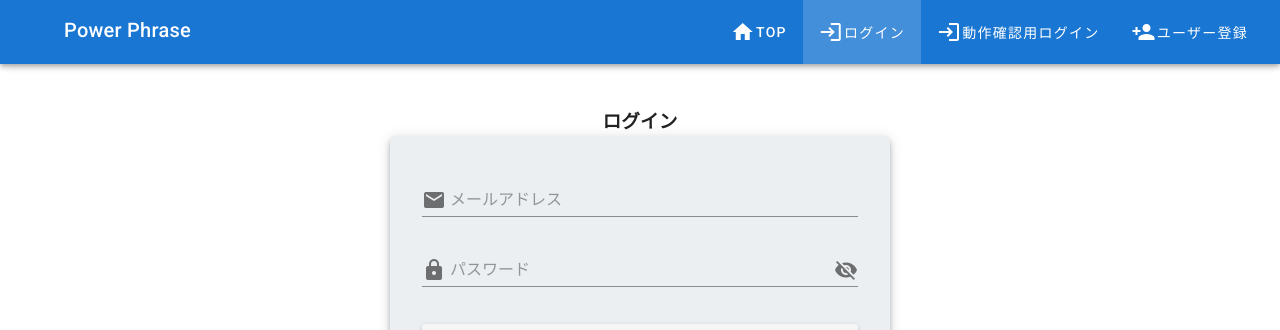
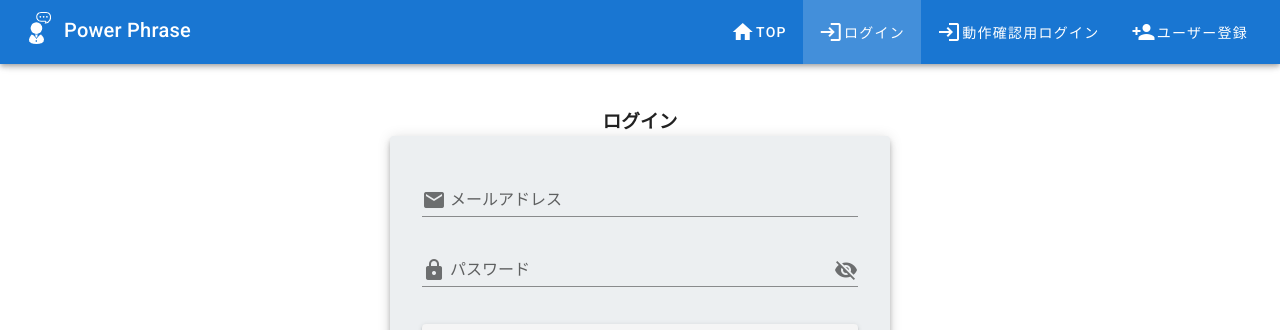
Before and after one commit to k-kazuya0926/power-phrase2-front, a Vue app: page /login in a window 1280 px wide. Shown: the top 330 px of the page. Built offline with nearby package versions, Linux system fonts and the light colour scheme; no server answers.

Commit message:
項目説明変更

```diff
--- a/src/views/CreateOrUpdatePostPage.vue
+++ b/src/views/CreateOrUpdatePostPage.vue
@@ -77,7 +77,7 @@
                           rows="10"
                           :error-messages="errors"
                           v-model="detail"
-                          :counter="200"
+                          :counter="500"
                           hint="500文字以下"
                           persistent-hint
                         ></v-textarea>
@@ -95,8 +95,8 @@
                           v-model="movieUrl"
                           :counter="100"
                           :error-messages="errors"
-                          placeholder="例）https://www.youtube.com/watch?v=・・・"
-                          hint="100文字以下"
+                          placeholder="https://www.youtube.com/watch?v=xxx"
+                          hint="「https://youtu.be/xxx」も可"
                           persistent-hint
                         ></v-text-field>
                       </ValidationProvider>
--- a/src/views/CreateUserPage.vue
+++ b/src/views/CreateUserPage.vue
@@ -10,7 +10,7 @@
                 <form @submit.prevent="createUser()">
                   <ValidationProvider
                     mode="eager"
-                    name="ユーザー名"
+                    name="名前"
                     rules="required|max:20"
                     v-slot="{ errors }"
                   >
@@ -19,7 +19,7 @@
                       :counter="20"
                       :error-messages="errors"
                       required
-                      placeholder="ユーザー名"
+                      label="名前"
                       hint="20文字以下"
                       persistent-hint
                       prepend-inner-icon="mdi-account"
@@ -36,7 +36,7 @@
                       v-model="email"
                       :error-messages="errors"
                       required
-                      placeholder="メールアドレス"
+                      label="メールアドレス"
                       prepend-inner-icon="mdi-email"
                     ></v-text-field>
                   </ValidationProvider>
@@ -55,8 +55,8 @@
                       counter
                       :error-messages="errors"
                       required
-                      placeholder="パスワード"
-                      hint="8文字以上（半角英小文字,数字を含む）"
+                      label="パスワード"
+                      hint="8文字以上（半角英小文字、数字を含む）"
                       persistent-hint
                       @click:append="showsPassword1 = !showsPassword1"
                       prepend-inner-icon="mdi-lock"
@@ -76,7 +76,7 @@
                       counter
                       :error-messages="errors"
                       required
-                      placeholder="パスワード（確認）"
+                      label="パスワード（確認）"
                       @click:append="showsPassword2 = !showsPassword2"
                       prepend-inner-icon="mdi-lock"
                     ></v-text-field>
--- a/src/views/LoginPage.vue
+++ b/src/views/LoginPage.vue
@@ -6,19 +6,14 @@
         <v-card elevation="5" color="blue-grey lighten-5" class="mx-auto" max-width="500px">
           <div class="pa-8">
             <form @submit.prevent="login(email, password)">
-              <v-text-field
-                v-model="email"
-                required
-                placeholder="メールアドレス"
-                prepend-inner-icon="mdi-email"
-              ></v-text-field>
+              <v-text-field v-model="email" required label="メールアドレス" prepend-inner-icon="mdi-email"></v-text-field>
 
               <v-text-field
                 v-model="password"
                 :append-icon="show1 ? 'mdi-eye' : 'mdi-eye-off'"
                 :type="show1 ? 'text' : 'password'"
                 required
-                placeholder="パスワード"
+                label="パスワード"
                 @click:append="show1 = !show1"
                 prepend-inner-icon="mdi-lock"
               ></v-text-field>
--- a/src/views/UpdateUserPage.vue
+++ b/src/views/UpdateUserPage.vue
@@ -28,7 +28,7 @@
                     <v-col cols="12">
                       <ValidationProvider
                         mode="eager"
-                        name="ユーザー名"
+                        name="名前"
                         rules="required|max:20"
                         v-slot="{ errors }"
                       >
@@ -38,7 +38,7 @@
                           :counter="20"
                           :error-messages="errors"
                           required
-                          placeholder="ユーザー名"
+                          label="名前"
                           hint="20文字以下"
                           persistent-hint
                           prepend-inner-icon="mdi-account"
@@ -56,7 +56,7 @@
                           v-model="email"
                           :error-messages="errors"
                           required
-                          placeholder="メールアドレス"
+                          label="メールアドレス"
                           prepend-inner-icon="mdi-email"
                         ></v-text-field>
                       </ValidationProvider>
@@ -75,7 +75,7 @@
                           :type="showsPassword1 ? 'text' : 'password'"
                           counter
                           :error-messages="errors"
-                          placeholder="パスワード"
+                          label="パスワード"
                           hint="8文字以上（半角英小文字,数字を含む）"
                           persistent-hint
                           @click:append="showsPassword1 = !showsPassword1"
@@ -96,7 +96,7 @@
                           :type="showsPassword2 ? 'text' : 'password'"
                           counter
                           :error-messages="errors"
-                          placeholder="パスワード（確認）"
+                          label="パスワード（確認）"
                           @click:append="showsPassword2 = !showsPassword2"
                           prepend-inner-icon="mdi-lock"
                         ></v-text-field>
```
